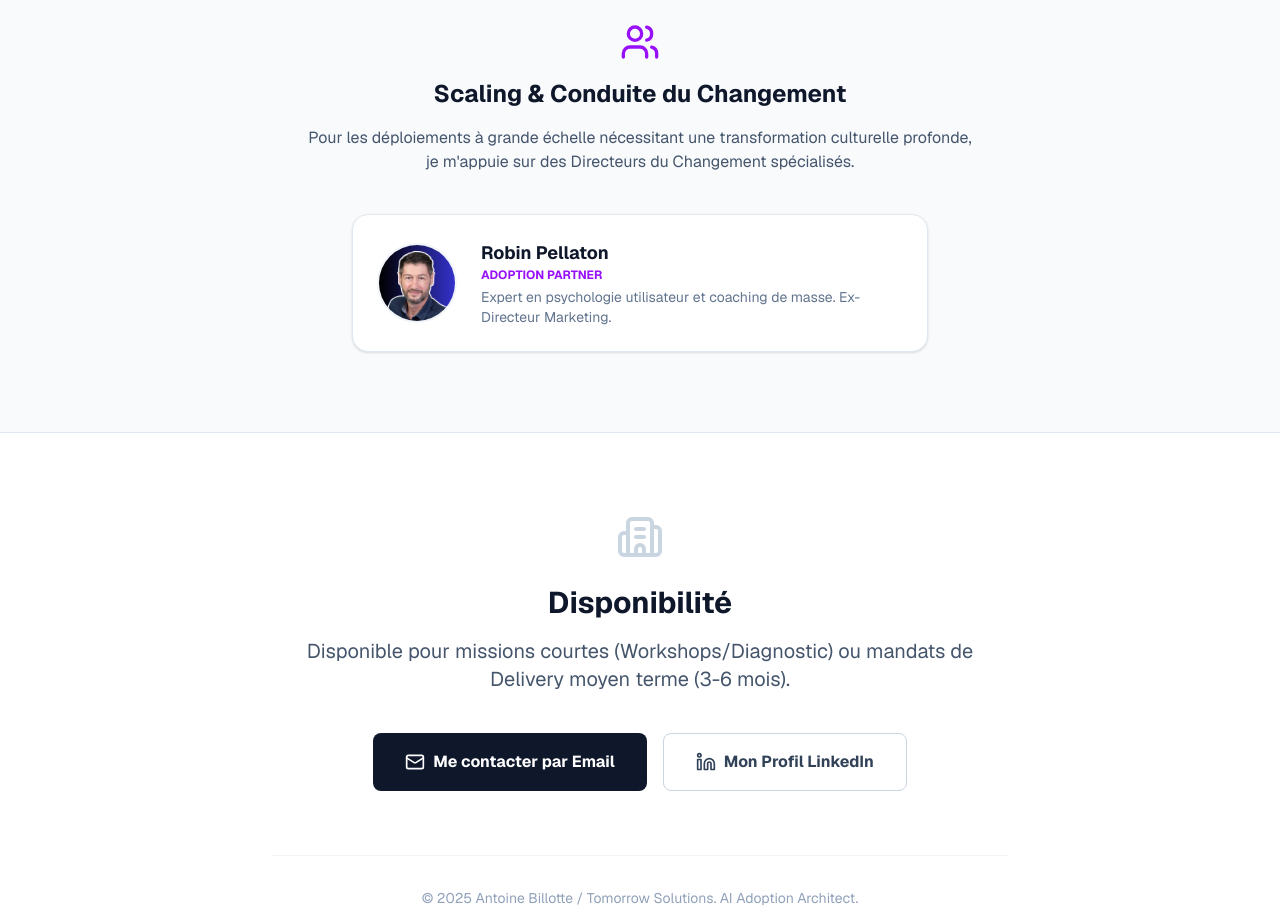
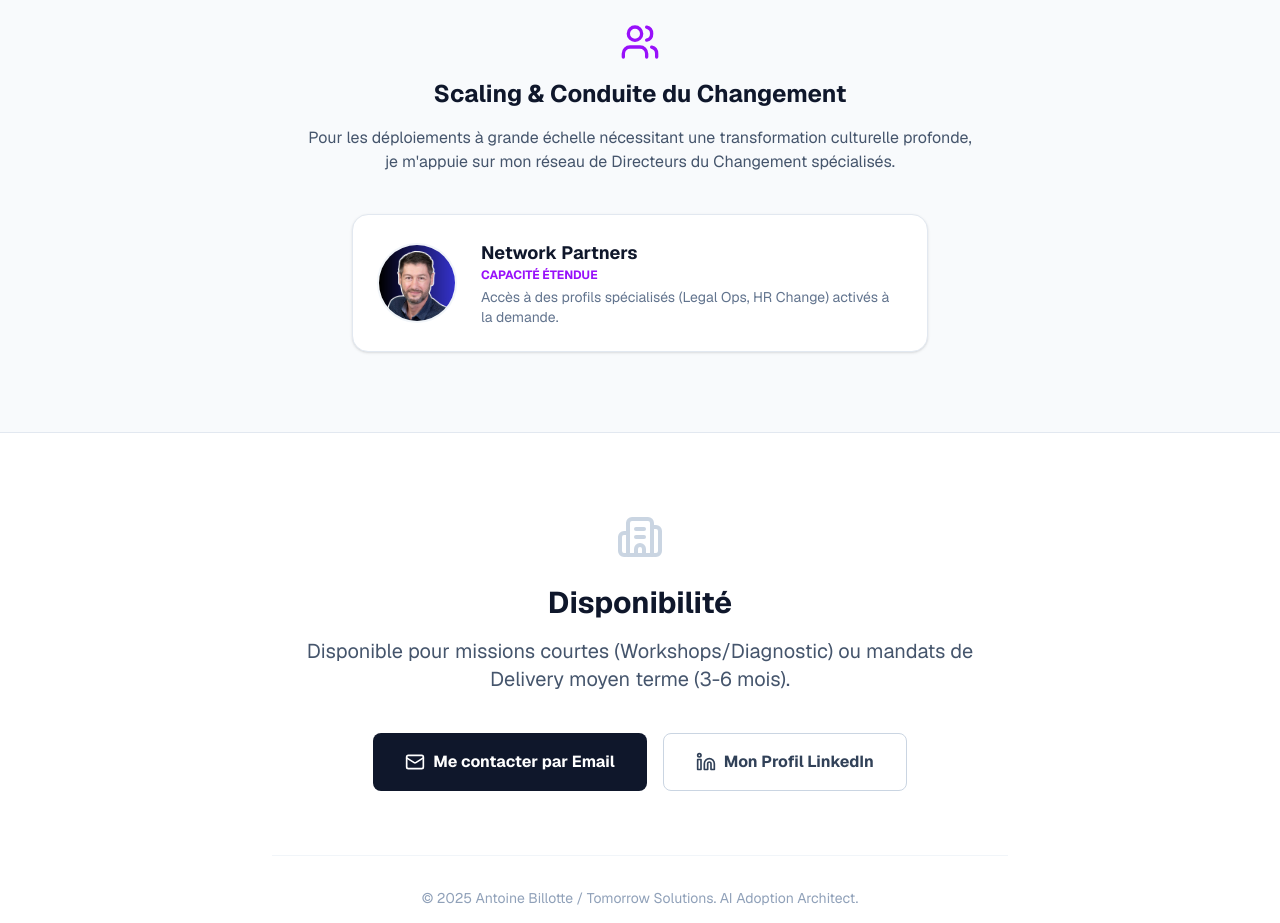
Before and after one commit to TonioOoOoooo/antoinebillotte, a Next.js app: page / in a window 1280 px wide. Shown: the part 2660-3583 px from the top of the page. Built offline with nearby package versions, Linux system fonts and the light colour scheme.

Commit message:
new home

```diff
--- a/src/app/page.tsx
+++ b/src/app/page.tsx
@@ -3,11 +3,12 @@
 import React, { useState } from 'react';
 import Image from 'next/image';
 import { motion } from 'framer-motion';
+import { trackInternalLink } from '@/lib/analytics';
 
-// Icons - Sélection "Action" & "Delivery"
+// Icons - Sélection "Terrain" & "Delivery"
 import {
   Zap,            // Flash Diagnostic
-  Users,          // Workshops / Adoption
+  Users,          // Workshops / Adoption (Ton énergie A+C)
   LayoutTemplate, // Delivery / Framework
   BrainCircuit,   // Tech Fluency
   ArrowRight,
@@ -17,7 +18,7 @@ import {
   Quote,
   Mail,
   Linkedin,
-  Terminal        // Code culture
+  Terminal        // Ta culture Maker
 } from 'lucide-react';
 
 type FormDataShape = {
@@ -96,13 +97,13 @@ const AdoptionArchitectPage = ({ locale = 'fr' }) => {
     partner: {
       title: isEN ? "Scaling & Change Management" : "Scaling & Conduite du Changement",
       text: isEN
-        ? "For large-scale deployments requiring deep cultural transformation, I partner with specialized Change Directors."
-        : "Pour les déploiements à grande échelle nécessitant une transformation culturelle profonde, je m'appuie sur des Directeurs du Changement spécialisés.",
-      name: "Robin Pellaton",
-      role: isEN ? "Adoption Partner" : "Adoption Partner",
+        ? "For large-scale deployments requiring deep cultural transformation, I leverage my network of specialized Change Directors."
+        : "Pour les déploiements à grande échelle nécessitant une transformation culturelle profonde, je m'appuie sur mon réseau de Directeurs du Changement spécialisés.",
+      name: "Network Partners",
+      role: isEN ? "Scalable Capacity" : "Capacité Étendue",
       desc: isEN
-        ? "Expert in User Psychology and large-scale coaching. Ex-Marketing Director."
-        : "Expert en psychologie utilisateur et coaching de masse. Ex-Directeur Marketing."
+        ? "Access to specialized profiles (Legal Ops, HR Change) activated on demand."
+        : "Accès à des profils spécialisés (Legal Ops, HR Change) activés à la demande."
     },
     contact: {
       title: isEN ? "Availability" : "Disponibilité",
@@ -129,6 +130,7 @@ const AdoptionArchitectPage = ({ locale = 'fr' }) => {
 
   const handleSubmit = async () => {
     setIsSubmitting(true);
+    // Simulation d'envoi
     try {
         const payload = { ...formData, source: 'adoption-architect-landing', locale };
         await fetch(process.env.NEXT_PUBLIC_MAKE_WEBHOOK_URL || '', {
@@ -170,7 +172,7 @@ const AdoptionArchitectPage = ({ locale = 'fr' }) => {
             </p>
 
             <div className="flex flex-col sm:flex-row gap-4 mb-12">
-              <a href="#mandates" className="px-8 py-4 bg-indigo-600 hover:bg-indigo-500 text-white font-semibold rounded-lg transition-all shadow-lg flex items-center justify-center">
+              <a href="#mandates" onClick={() => trackInternalLink?.('hero_mandates')} className="px-8 py-4 bg-indigo-600 hover:bg-indigo-500 text-white font-semibold rounded-lg transition-all shadow-lg flex items-center justify-center">
                 {t.hero.cta} <ArrowRight className="ml-2 h-5 w-5"/>
               </a>
               <a href="#contact" className="px-8 py-4 bg-transparent border border-slate-600 hover:bg-slate-800 text-white font-semibold rounded-lg transition-all flex items-center justify-center">
@@ -314,7 +316,7 @@ const AdoptionArchitectPage = ({ locale = 'fr' }) => {
         </div>
       </section>
 
-      {/* --- PARTNER SECTION (ROBIN) --- */}
+      {/* --- PARTNER SECTION (ROBIN / NETWORK) --- */}
       <section className="py-20 bg-slate-50">
         <div className="max-w-4xl mx-auto px-4 sm:px-6 lg:px-8 text-center">
           <Users className="h-10 w-10 text-purple-600 mx-auto mb-4" />
@@ -323,7 +325,7 @@ const AdoptionArchitectPage = ({ locale = 'fr' }) => {
             {t.partner.text}
           </p>
 
-          {/* Robin Card */}
+          {/* Robin Card - OPTIONNEL : Affiche Robin ou juste un texte */}
           <div className="bg-white p-6 rounded-2xl shadow-sm border border-slate-200 inline-flex items-center gap-6 text-left max-w-xl mx-auto hover:shadow-md transition-shadow">
             <div className="relative h-20 w-20 flex-shrink-0">
                <Image
```
